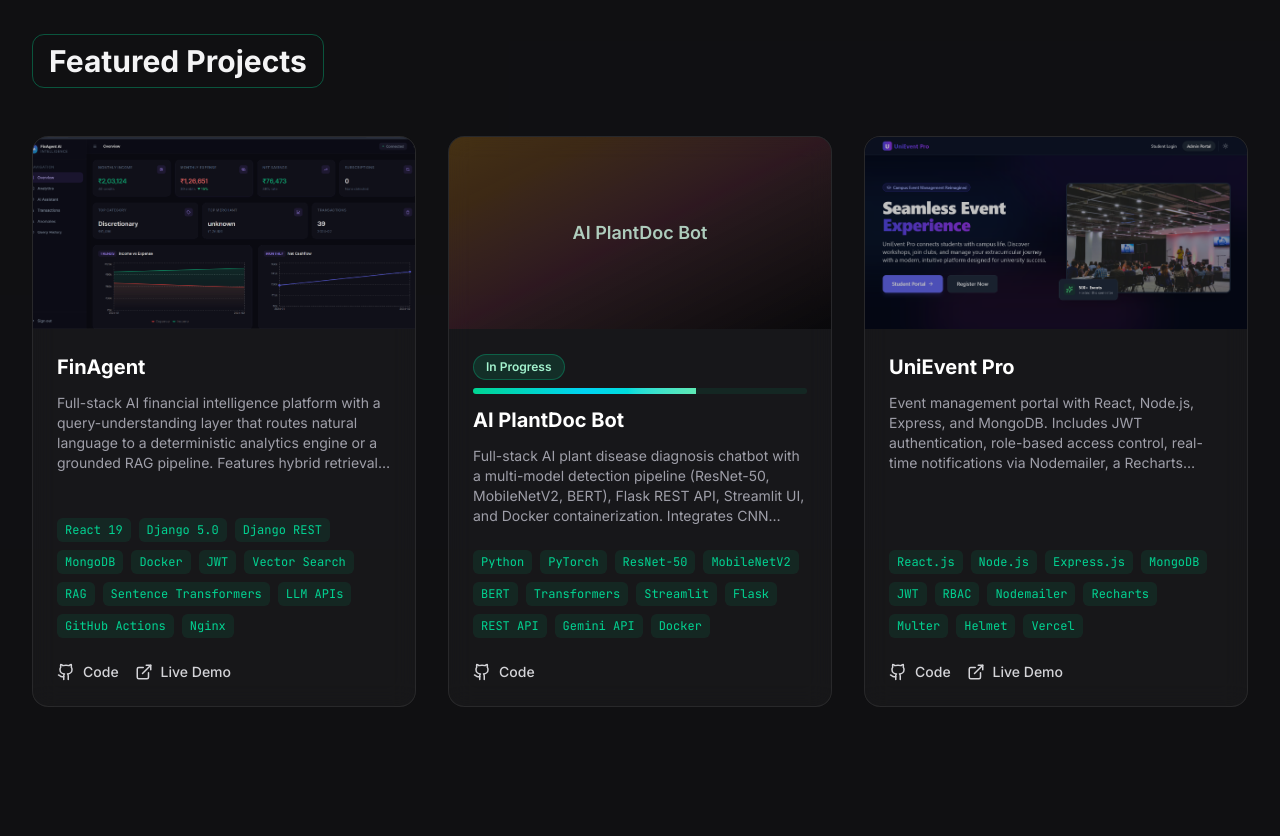
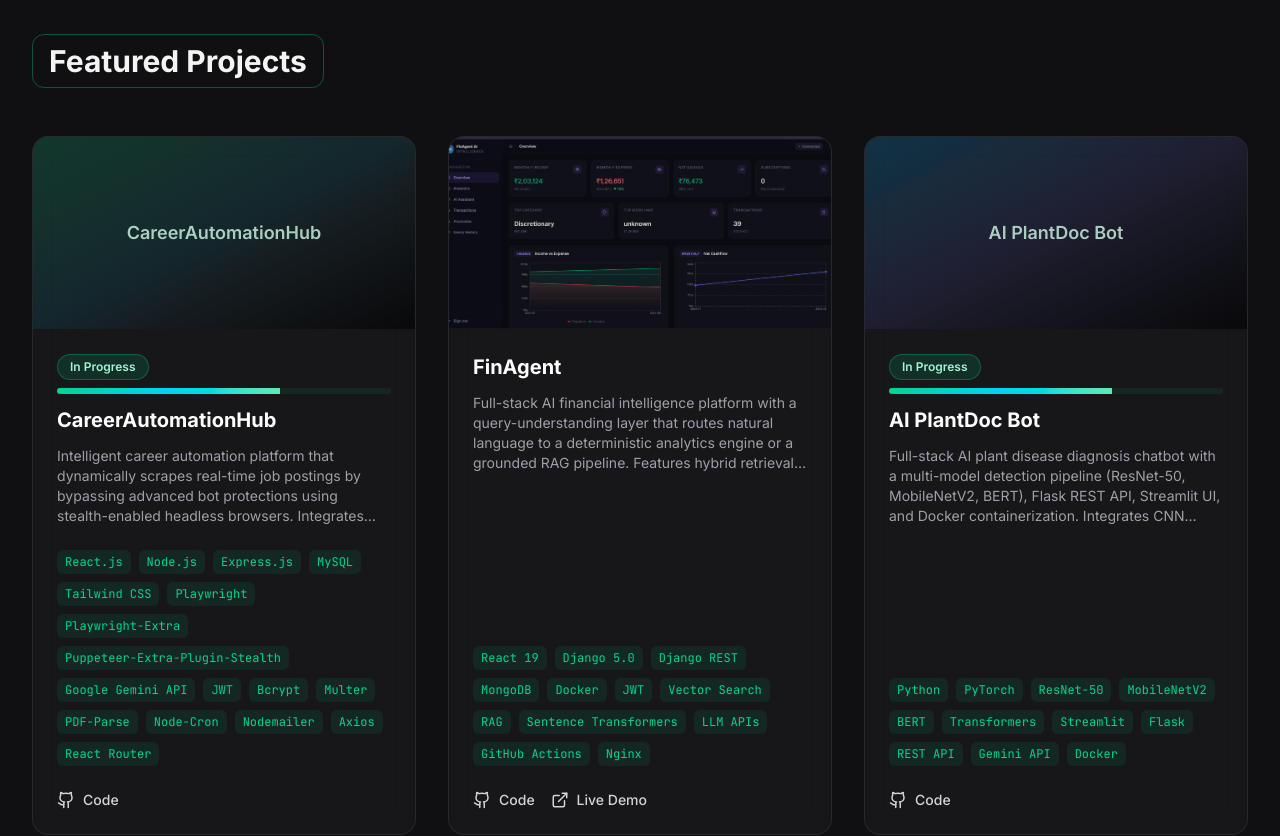
Before and after one commit to Tanya391/portfolio, a React (Vite) app: page / in a window 1280 px wide. Shown: the part 2500-3336 px from the top of the page. Built offline with nearby package versions, Linux system fonts and the light colour scheme.

Commit message:
added new stuff

```diff
--- a/src/App.jsx
+++ b/src/App.jsx
@@ -247,6 +247,31 @@ const Skills = () => {
 
 const Projects = () => {
   const projects = [
+    {
+      name: 'CareerAutomationHub',
+      description: 'Intelligent career automation platform that dynamically scrapes real-time job postings by bypassing advanced bot protections using stealth-enabled headless browsers. Integrates Google Gemini LLM as a fallback parsing engine to extract and normalize unstructured webpage data into structured JSON. Features automated resume parsing, skill-based job matching algorithms, and a Kanban tracking board with email alerts for high-match opportunities.',
+      tech: [
+        'React.js',
+        'Node.js',
+        'Express.js',
+        'MySQL',
+        'Tailwind CSS',
+        'Playwright',
+        'Playwright-Extra',
+        'Puppeteer-Extra-Plugin-Stealth',
+        'Google Gemini API',
+        'JWT',
+        'Bcrypt',
+        'Multer',
+        'PDF-Parse',
+        'Node-Cron',
+        'Nodemailer',
+        'Axios',
+        'React Router',
+      ],
+      github: 'https://github.com/Tanya391/CareerAutomationHub',
+      image: '',
+    },
     {
       name: 'FinAgent',
       description: 'Full-stack AI financial intelligence platform with a query-understanding layer that routes natural language to a deterministic analytics engine or a grounded RAG pipeline. Features hybrid retrieval (vector search + metadata filtering + regex fallback), 18-category merchant classification, JWT-secured endpoints, and CI/CD via GitHub Actions.',
@@ -559,7 +584,7 @@ const Experience = () => {
 const Achievements = () => {
   const achievements = [
     { title: 'LeetCode Peak Rating: 1409', detail: 'Reached a peak LeetCode contest rating of 1409, showcasing competitive programming strength.' },
-    { title: '200+ DSA Problems Solved', detail: 'Solved 200+ coding problems across LeetCode, HackerRank, and Codeforces.' },
+    { title: '250+ DSA Problems Solved', detail: 'Solved 250+ coding problems across LeetCode, HackerRank, and Codeforces.' },
     { title: 'HackerRank Badges', detail: '3-star badge in Python and 2-star badge in Problem Solving on HackerRank.' },
     { title: 'Dynamic Programming Camp', detail: 'Completed the Dynamic Programming Camp organised by Algo University.' },
   ];
@@ -613,7 +638,7 @@ const Resume = () => {
           </p>
           <div className="flex flex-col sm:flex-row items-center justify-center gap-4">
             <a
-              href="https://drive.google.com/uc?export=download&id=1O-qpI6BuUoF6hln-ro6gaZMGXdZJRI1F"
+              href="https://drive.google.com/uc?export=download&id=1IFfsPKqjbRhWbcw7-iybK4vKeL84Ga4o"
               target="_blank"
               rel="noopener noreferrer"
               className="w-full sm:w-auto px-10 py-4 bg-emerald-500 hover:bg-emerald-600 text-zinc-950 font-bold rounded-xl transition-all flex items-center justify-center gap-2 group"
@@ -621,7 +646,7 @@ const Resume = () => {
               <Download size={20} className="group-hover:translate-y-1 transition-transform" /> Download CV
             </a>
             <a
-              href="https://drive.google.com/file/d/1O-qpI6BuUoF6hln-ro6gaZMGXdZJRI1F/view?usp=sharing"
+              href="https://drive.google.com/file/d/1IFfsPKqjbRhWbcw7-iybK4vKeL84Ga4o/view?usp=sharing"
               target="_blank"
               rel="noopener noreferrer"
               className="w-full sm:w-auto px-10 py-4 border border-zinc-700 hover:border-emerald-400 text-white font-bold rounded-xl transition-all text-center"
```
Also changed, not shown: 1 other file (tests, documents, lock files or other folders).
